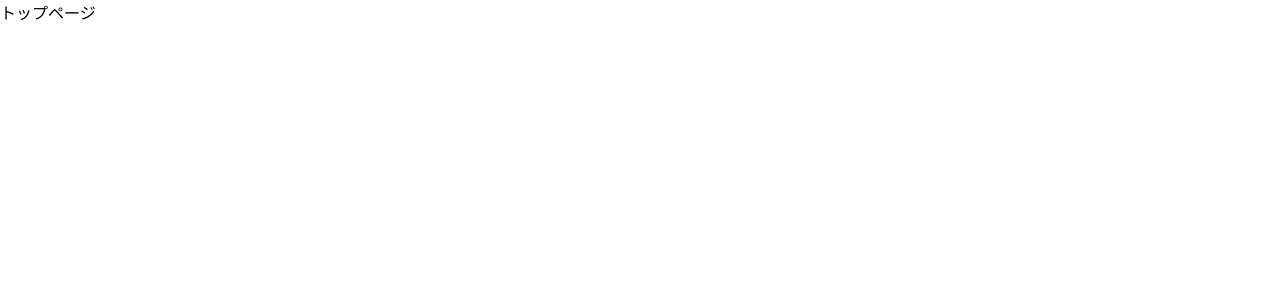
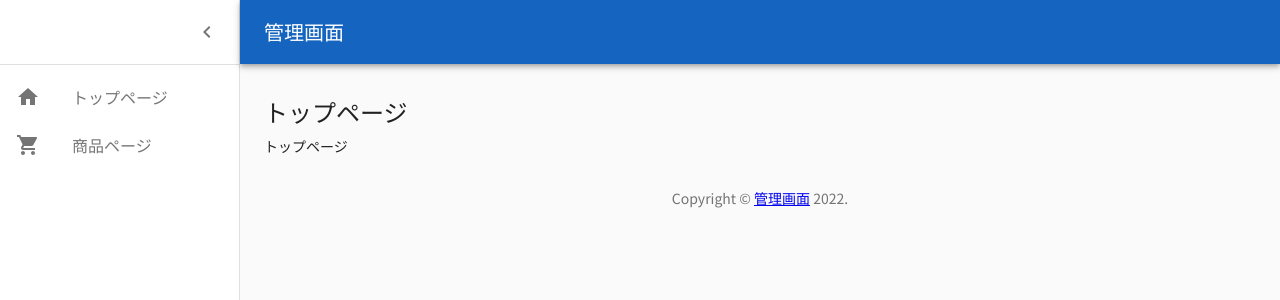
Before and after one commit to marumuji/react-tutorial, a React (Create React App) app in the folder react-material-ui-sample/: page / in a window 1280 px wide. Shown: the top 300 px of the page. Built offline with nearby package versions, Linux system fonts and the light colour scheme.

Commit message:
Replace files

```diff
--- a/react-material-ui-sample/package.json
+++ b/react-material-ui-sample/package.json
@@ -3,6 +3,8 @@
   "version": "0.1.0",
   "private": true,
   "dependencies": {
+    "@material-ui/core": "^4.12.4",
+    "@material-ui/icons": "^4.11.3",
     "@testing-library/jest-dom": "^5.16.4",
     "@testing-library/react": "^13.1.1",
     "@testing-library/user-event": "^13.5.0",
--- a/react-material-ui-sample/public/index.html
+++ b/react-material-ui-sample/public/index.html
@@ -10,6 +10,10 @@
       content="Web site created using create-react-app"
     />
     <link rel="apple-touch-icon" href="%PUBLIC_URL%/logo192.png" />
+
+    <link rel="stylesheet" href="https://fonts.googleapis.com/css?family=Roboto:300,400,500,700&display=swap" />
+    <link rel="stylesheet" href="https://fonts.googleapis.com/css?family=Noto+Sans+JP&subset=japanese" />
+    <link rel="stylesheet" href="https://fonts.googleapis.com/icon?family=Material+Icons" />
     <!--
       manifest.json provides metadata used when your web app is installed on a
       user's mobile device or desktop. See https://developers.google.com/web/fundamentals/web-app-manifest/
--- a/react-material-ui-sample/src/App.tsx
+++ b/react-material-ui-sample/src/App.tsx
@@ -1,8 +1,8 @@
 import React from 'react';
 import { BrowserRouter as Router, Route, Switch} from 'react-router-dom';
 
-import ProductPage from './components/ProductPage';
-import HomePage from './components/HomePage';
+import ProductPage from './components/pages/ProductPage';
+import HomePage from './components/pages/HomePage';
 
 const App: React.FC = () => {
   return (
--- a/react-material-ui-sample/src/components/HomePage.tsx
+++ /dev/null
@@ -1,7 +0,0 @@
-import React from 'react';
-
-const HomePage: React.FC = () => {
-  return <>トップページ</>;
-};
-
-export default HomePage;
--- a/react-material-ui-sample/src/components/ProductPage.tsx
+++ /dev/null
@@ -1,7 +0,0 @@
-import React from 'react';
-
-const ProductPage: React.FC = () => {
-  return <>商品ページ</>;
-};
-
-export default ProductPage;
--- /dev/null
+++ b/react-material-ui-sample/src/components/pages/HomePage.tsx
@@ -0,0 +1,13 @@
+import React from 'react';
+import GenericTemplate from '../templates/GenericTemplate';
+
+
+const HomePage: React.FC = () => {
+  return(
+    <GenericTemplate title="トップページ">
+      <>トップページ</>
+    </GenericTemplate>
+  );
+};
+
+export default HomePage;
--- /dev/null
+++ b/react-material-ui-sample/src/components/pages/ProductPage.tsx
@@ -0,0 +1,12 @@
+import React from 'react';
+import GenericTemplate from '../templates/GenericTemplate';
+
+const ProductPage: React.FC = () => {
+  return (
+    <GenericTemplate title="商品ページ">
+      <>商品ページ内容</>
+    </GenericTemplate>
+  );
+};
+
+export default ProductPage;
--- /dev/null
+++ b/react-material-ui-sample/src/components/templates/GenericTemplate.tsx
@@ -0,0 +1,254 @@
+import React from 'react';
+import clsx from 'clsx';
+import { createTheme } from "@material-ui/core/styles";
+import * as colors from "@material-ui/core/colors";
+import { makeStyles, createStyles, Theme } from "@material-ui/core/styles";
+import { ThemeProvider } from "@material-ui/styles";
+import CssBaseline from "@material-ui/core/CssBaseline";
+import Drawer from "@material-ui/core/Drawer";
+import Box from "@material-ui/core/Box";
+import AppBar from "@material-ui/core/AppBar";
+import Toolbar from "@material-ui/core/Toolbar";
+import List from "@material-ui/core/List";
+import Typography from "@material-ui/core/Typography";
+import Divider from "@material-ui/core/Divider";
+import Container from "@material-ui/core/Container";
+import { Link } from "react-router-dom";
+import MenuIcon from "@material-ui/icons/Menu";
+import ChevronLeftIcon from "@material-ui/icons/ChevronLeft";
+import IconButton from "@material-ui/core/IconButton";
+import HomeIcon from "@material-ui/icons/Home";
+import ShoppingCartIcon from "@material-ui/icons/ShoppingCart";
+import ListItem from "@material-ui/core/ListItem";
+import ListItemIcon from "@material-ui/core/ListItemIcon";
+import ListItemText from "@material-ui/core/ListItemText";
+
+const drawerWidth = 240;
+
+const theme = createTheme({
+  typography: {
+    fontFamily: [
+      "Noto Sans JP",
+      "Lato",
+      "游ゴシック Medium",
+      "游ゴシック体",
+      "Yu Gothic Medium",
+      "YuGothic",
+      "ヒラギノ角ゴ ProN",
+      "Hiragino Kaku Gothic ProN",
+      "メイリオ",
+      "Meiryo",
+      "ＭＳ Ｐゴシック",
+      "MS PGothic",
+      "sans-serif",
+    ].join(","),
+  },
+  palette: {
+    primary: { main: colors.blue[800] }, // テーマの色
+  },
+});
+
+const useStyles = makeStyles((theme: Theme) =>
+  createStyles({
+    root: {
+      display: "flex",
+    },
+    toolbar: {
+      paddingRight: 24,
+    },
+    toolbarIcon: {
+      display: "flex",
+      alignItems: "center",
+      justifyContent: "flex-end",
+      padding: "0 8px",
+      ...theme.mixins.toolbar,
+    },
+    appBar: {
+      zIndex: theme.zIndex.drawer + 1,
+      transition: theme.transitions.create(["width", "margin"], {
+        easing: theme.transitions.easing.sharp,
+        duration: theme.transitions.duration.leavingScreen,
+      }),
+    },
+    appBarShift: {
+      marginLeft: drawerWidth,
+      width: `calc(100% - ${drawerWidth}px)`,
+      transition: theme.transitions.create(["width", "margin"], {
+        easing: theme.transitions.easing.sharp,
+        duration: theme.transitions.duration.enteringScreen,
+      }),
+    },
+    menuButton: {
+      marginRight: 36,
+    },
+    menuButtonHidden: {
+      display: "none",
+    },
+    title: {
+      flexGrow: 1,
+    },
+    pageTitle: {
+      marginBottom: theme.spacing(1),
+    },
+    drawerPaper: {
+      position: "relative",
+      whiteSpace: "nowrap",
+      width: drawerWidth,
+      transition: theme.transitions.create("width", {
+        easing: theme.transitions.easing.sharp,
+        duration: theme.transitions.duration.enteringScreen,
+      }),
+    },
+    drawerPaperClose: {
+      overflowX: "hidden",
+      transition: theme.transitions.create("width", {
+        easing: theme.transitions.easing.sharp,
+        duration: theme.transitions.duration.leavingScreen,
+      }),
+      width: theme.spacing(7),
+      [theme.breakpoints.up("sm")]: {
+        width: theme.spacing(9),
+      },
+    },
+    appBarSpacer: theme.mixins.toolbar,
+    content: {
+      flexGrow: 1,
+      height: "100vh",
+      overflow: "auto",
+    },
+    container: {
+      paddingTop: theme.spacing(4),
+      paddingBottom: theme.spacing(4),
+    },
+    paper: {
+      padding: theme.spacing(2),
+      display: "flex",
+      overflow: "auto",
+      flexDirection: "column",
+    },
+    link: {
+      textDecoration: "none",
+      color: theme.palette.text.secondary,
+    },
+  })
+);
+
+const Copyright = () => {
+  return (
+    <Typography variant="body2" color="textSecondary" align="center">
+      {"Copyright © "}
+      <Link color="inherit" to="/">
+        管理画面
+      </Link>{" "}
+      {new Date().getFullYear()}
+      {"."}
+    </Typography>
+  );
+};
+
+export interface GenericTemplateProps {
+  children: React.ReactNode;
+  title: string;
+}
+
+const GenericTemplate: React.FC<GenericTemplateProps> = ({
+  children,
+  title,
+}) => {
+  const classes = useStyles();
+  const [open, setOpen] = React.useState(true);
+  const handleDrawerOpen = () => {
+    setOpen(true);
+  };
+  const handleDrawerClose = () => {
+    setOpen(false);
+  };
+
+  return (
+    <ThemeProvider theme={theme}>
+      <div className={classes.root}>
+        <CssBaseline />
+        <AppBar
+          position="absolute"
+          className={clsx(classes.appBar, open && classes.appBarShift)}
+        >
+          <Toolbar className={classes.toolbar}>
+            <IconButton
+              edge="start"
+              color="inherit"
+              aria-label="open drawer"
+              onClick={handleDrawerOpen}
+              className={clsx(
+                classes.menuButton,
+                open && classes.menuButtonHidden
+              )}
+            >
+              <MenuIcon />
+            </IconButton>
+            <Typography
+              component="h1"
+              variant="h6"
+              color="inherit"
+              noWrap
+              className={classes.title}
+            >
+              管理画面
+            </Typography>
+          </Toolbar>
+        </AppBar>
+        <Drawer
+          variant="permanent"
+          classes={{
+            paper: clsx(classes.drawerPaper, !open && classes.drawerPaperClose),
+          }}
+          open={open}
+        >
+          <div className={classes.toolbarIcon}>
+            <IconButton onClick={handleDrawerClose}>
+              <ChevronLeftIcon />
+            </IconButton>
+          </div>
+          <Divider />
+          <List>
+            <Link to="/" className={classes.link}>
+              <ListItem button>
+                <ListItemIcon>
+                  <HomeIcon />
+                </ListItemIcon>
+                <ListItemText primary="トップページ" />
+              </ListItem>
+            </Link>
+            <Link to="/products" className={classes.link}>
+              <ListItem button>
+                <ListItemIcon>
+                  <ShoppingCartIcon />
+                </ListItemIcon>
+                <ListItemText primary="商品ページ" />
+              </ListItem>
+            </Link>
+          </List>
+        </Drawer>
+        <main className={classes.content}>
+          <div className={classes.appBarSpacer} />
+          <Container maxWidth="lg" className={classes.container}>
+            <Typography
+              component="h2"
+              variant="h5"
+              color="inherit"
+              noWrap
+              className={classes.pageTitle}
+            >
+              {title}
+            </Typography>
+            {children}
+            <Box pt={4}>
+              <Copyright />
+            </Box>
+          </Container>
+        </main>
+      </div>
+    </ThemeProvider>
+  );
+};
+
+export default GenericTemplate;
```
Also changed, not shown: 1 other file (tests, documents, lock files or other folders).
